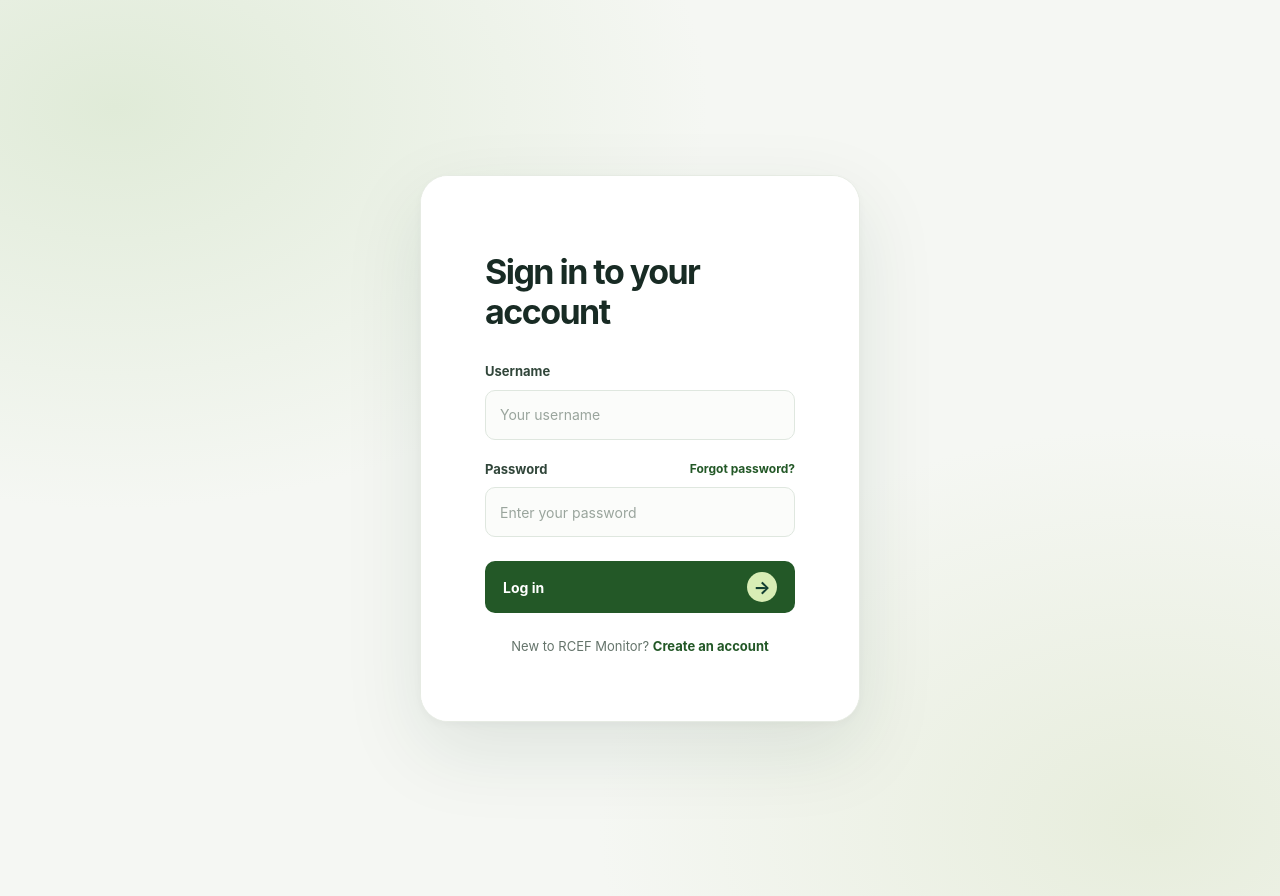
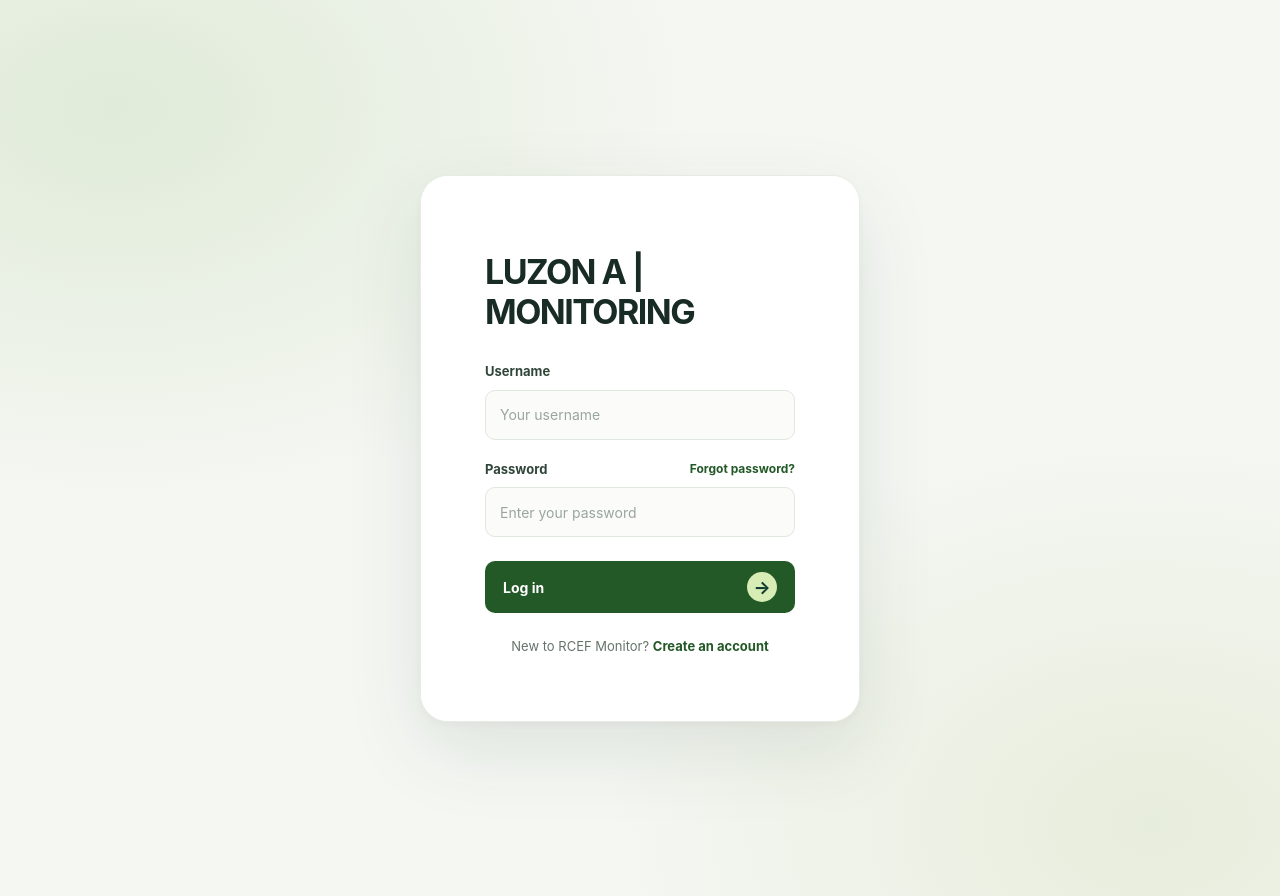
Before and after one commit to lastimosomichelled-gif/RCEFluzonA_system, a Next.js app: page / in a window 1280 px wide. Built offline with nearby package versions, Linux system fonts and the light colour scheme; no server answers.

Commit message:
Change login heading to 'LUZON A | MONITORING'

```diff
--- a/app/page.js
+++ b/app/page.js
@@ -18,7 +18,7 @@ export default async function LoginPage({ searchParams }) {
       >
         <section className="auth-card login-card">
           <div className="login-heading">
-            <h2>Sign in to your account</h2>
+            <h2>LUZON A | MONITORING</h2>
           </div>
           <Notice ok={searchParams?.message} error={searchParams?.error} />
           <form action={login}>
```
